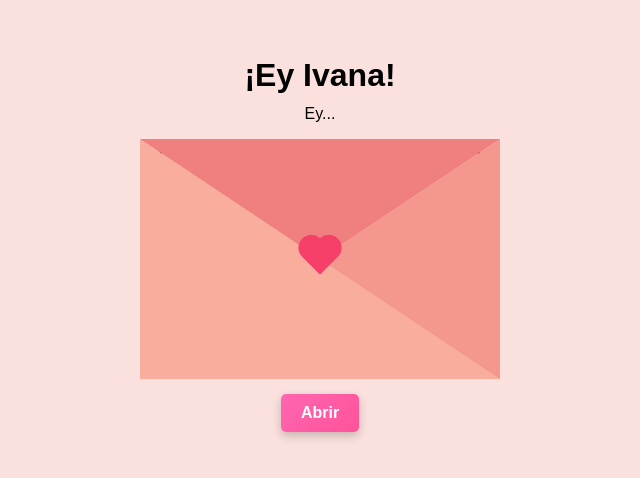
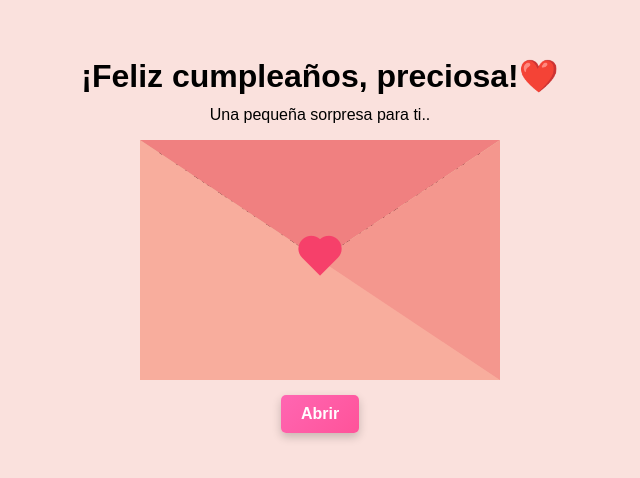
Before and after one commit to Rosalesw/birthday-letter, a plain HTML site: page index.html in a window 1280 px wide. Shown: the part 166-644 px from the top of the page, without its empty margins (320-960 px from the left). Drawn offline with nearby package versions, Linux system fonts and the light colour scheme; a web font is replaced by a local one.

Commit message:
Update index.html

```diff
--- a/index.html
+++ b/index.html
@@ -18,13 +18,13 @@
   </head>
 
   <body>
-    <h1>¡Ey Ivana!</h1>
-    <p class="psorpresa">Ey...</p>
+    <h1>¡Feliz cumpleaños, preciosa!❤️</h1>
+    <p class="psorpresa">Una pequeña sorpresa para ti..</p>
 
     <div class="contenedor" id="AbrirContenedor">
       <div class="superior"></div>
       <div class="mensaje">
-        Activa la racha hptasad
+        Hoy el cielo celebra porque hace tiempo llegó a este mundo alguien tan increíble como tú. Que tu día esté lleno de sonrisas, momentos mágicos y todo el amor que mereces.
         <p>Att: IngLuis.</p>
       </div>
       <div class="carta">
```
